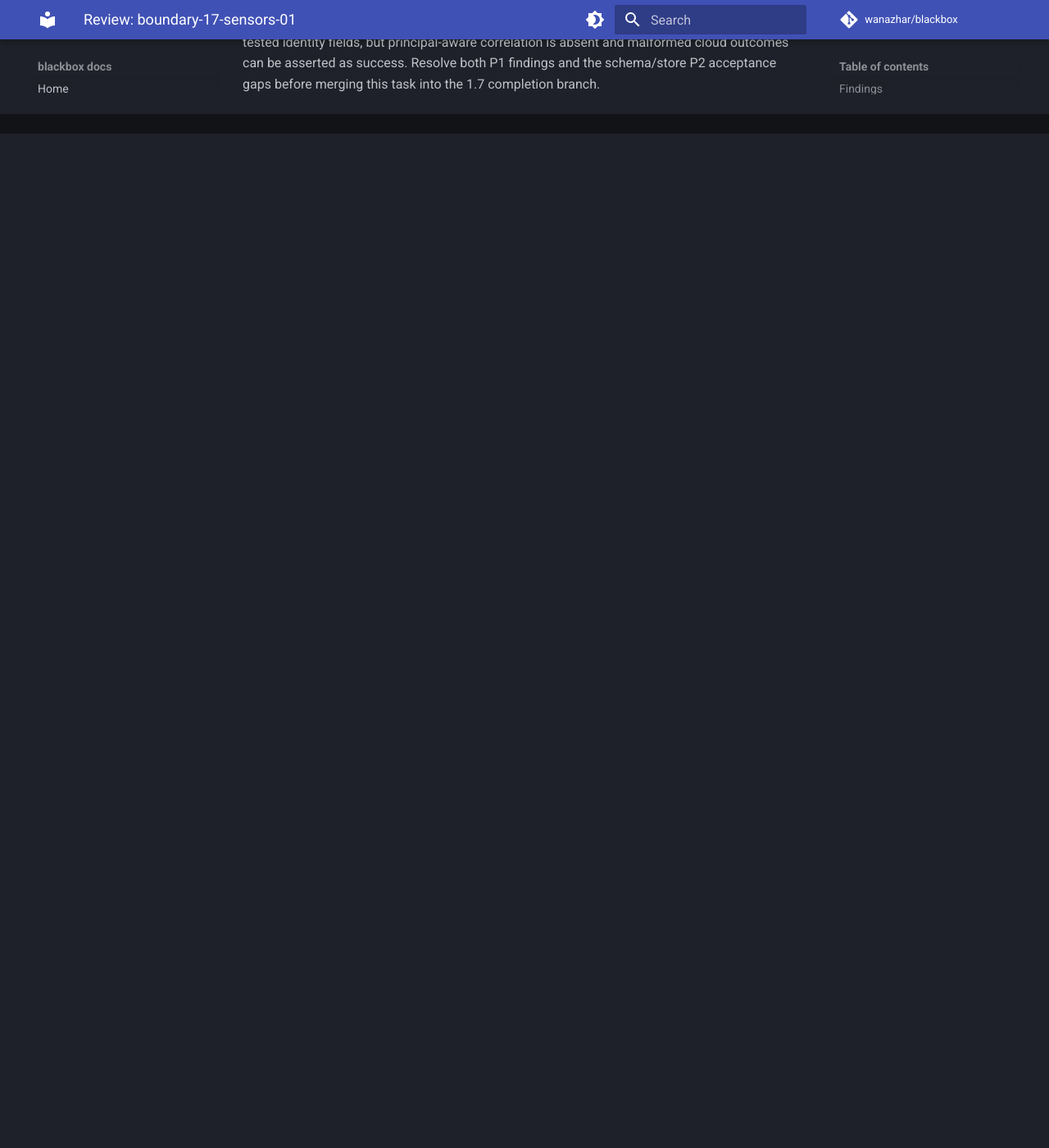
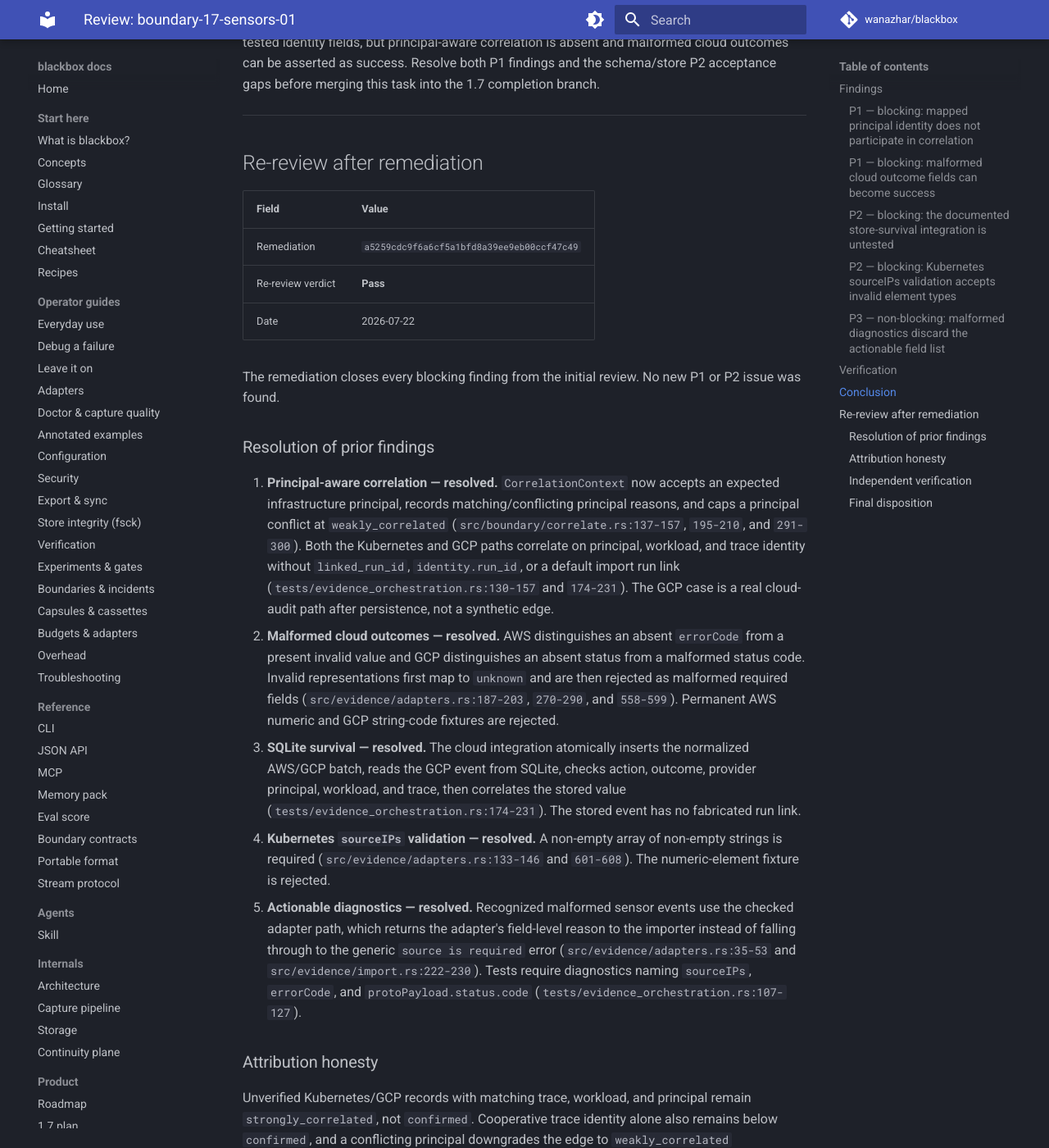
Before and after one commit to wanazhar/blackbox, an MkDocs documentation site: the page built from docs/plan/reviews/boundary-17-sensors-01.md, in a window 1280 px wide and 1400 px high, scrolled down 2885 px. Shown: the whole window at 82% size. Built offline with MkDocs 1.6.1 and Material for MkDocs 9.7.7, drawn with Linux system fonts in a browser that asks for light colours; comment, search, counter and statistics services are not loaded; before the commit the page ends 3048 px from its top, so only the background shows below that; some of the changed text lies outside the part shown.

Commit message:
docs(review): approve sensor correlation remediation

````diff
--- a/docs/plan/reviews/boundary-17-sensors-01.md
+++ b/docs/plan/reviews/boundary-17-sensors-01.md
@@ -124,3 +124,90 @@ fixtures and preserve the tested identity fields, but principal-aware
 correlation is absent and malformed cloud outcomes can be asserted as success.
 Resolve both P1 findings and the schema/store P2 acceptance gaps before merging
 this task into the 1.7 completion branch.
+
+---
+
+## Re-review after remediation
+
+| Field | Value |
+|---|---|
+| Remediation | `a5259cdc9f6a6cf5a1bfd8a39ee9eb00ccf47c49` |
+| Re-review verdict | **Pass** |
+| Date | 2026-07-22 |
+
+The remediation closes every blocking finding from the initial review. No new
+P1 or P2 issue was found.
+
+### Resolution of prior findings
+
+1. **Principal-aware correlation — resolved.** `CorrelationContext` now accepts
+   an expected infrastructure principal, records matching/conflicting principal
+   reasons, and caps a principal conflict at `weakly_correlated`
+   (`src/boundary/correlate.rs:137-157`, `195-210`, and `291-300`). Both the
+   Kubernetes and GCP paths correlate on principal, workload, and trace identity
+   without `linked_run_id`, `identity.run_id`, or a default import run link
+   (`tests/evidence_orchestration.rs:130-157` and `174-231`). The GCP case is a
+   real cloud-audit path after persistence, not a synthetic edge.
+2. **Malformed cloud outcomes — resolved.** AWS distinguishes an absent
+   `errorCode` from a present invalid value and GCP distinguishes an absent
+   status from a malformed status code. Invalid representations first map to
+   `unknown` and are then rejected as malformed required fields
+   (`src/evidence/adapters.rs:187-203`, `270-290`, and `558-599`). Permanent AWS
+   numeric and GCP string-code fixtures are rejected.
+3. **SQLite survival — resolved.** The cloud integration atomically inserts the
+   normalized AWS/GCP batch, reads the GCP event from SQLite, checks action,
+   outcome, provider principal, workload, and trace, then correlates the stored
+   value (`tests/evidence_orchestration.rs:174-231`). The stored event has no
+   fabricated run link.
+4. **Kubernetes `sourceIPs` validation — resolved.** A non-empty array of
+   non-empty strings is required (`src/evidence/adapters.rs:133-146` and
+   `601-608`). The numeric-element fixture is rejected.
+5. **Actionable diagnostics — resolved.** Recognized malformed sensor events use
+   the checked adapter path, which returns the adapter's field-level reason to
+   the importer instead of falling through to the generic `source is required`
+   error (`src/evidence/adapters.rs:35-53` and
+   `src/evidence/import.rs:222-230`). Tests require diagnostics naming
+   `sourceIPs`, `errorCode`, and `protoPayload.status.code`
+   (`tests/evidence_orchestration.rs:107-127`).
+
+### Attribution honesty
+
+Unverified Kubernetes/GCP records with matching trace, workload, and principal
+remain `strongly_correlated`, not `confirmed`. Cooperative trace identity alone
+also remains below `confirmed`, and a conflicting principal downgrades the edge
+to `weakly_correlated` (`src/boundary/correlate.rs:238-300`). This preserves the
+original integrity cap while allowing provider principal and workload to
+contribute to attribution.
+
+### Independent verification
+
+Executed from the isolated `boundary-17-sensors` worktree at the remediation
+commit:
+
+```text
+cargo test --lib evidence::adapters -- --nocapture
+  3 passed; 0 failed
+
+cargo test --lib boundary::correlate -- --nocapture
+  7 passed; 0 failed
+
+cargo test --test evidence_orchestration -- --nocapture
+  5 passed; 0 failed
+
+cargo clippy --all-targets -- -D warnings
+  passed
+
+cargo fmt --check
+  passed
+
+git diff a5259cd^ a5259cd --check
+  passed
+```
+
+### Final disposition
+
+**Pass.** The sensor task now provides schema-safe Kubernetes, AWS, and GCP
+mapping; principal-aware multi-signal correlation without manufactured run
+identity; honest confidence caps; transactional SQLite survival; strict
+malformed-field rejection; and actionable importer diagnostics. It is ready to
+merge into the 1.7 completion branch.
````
